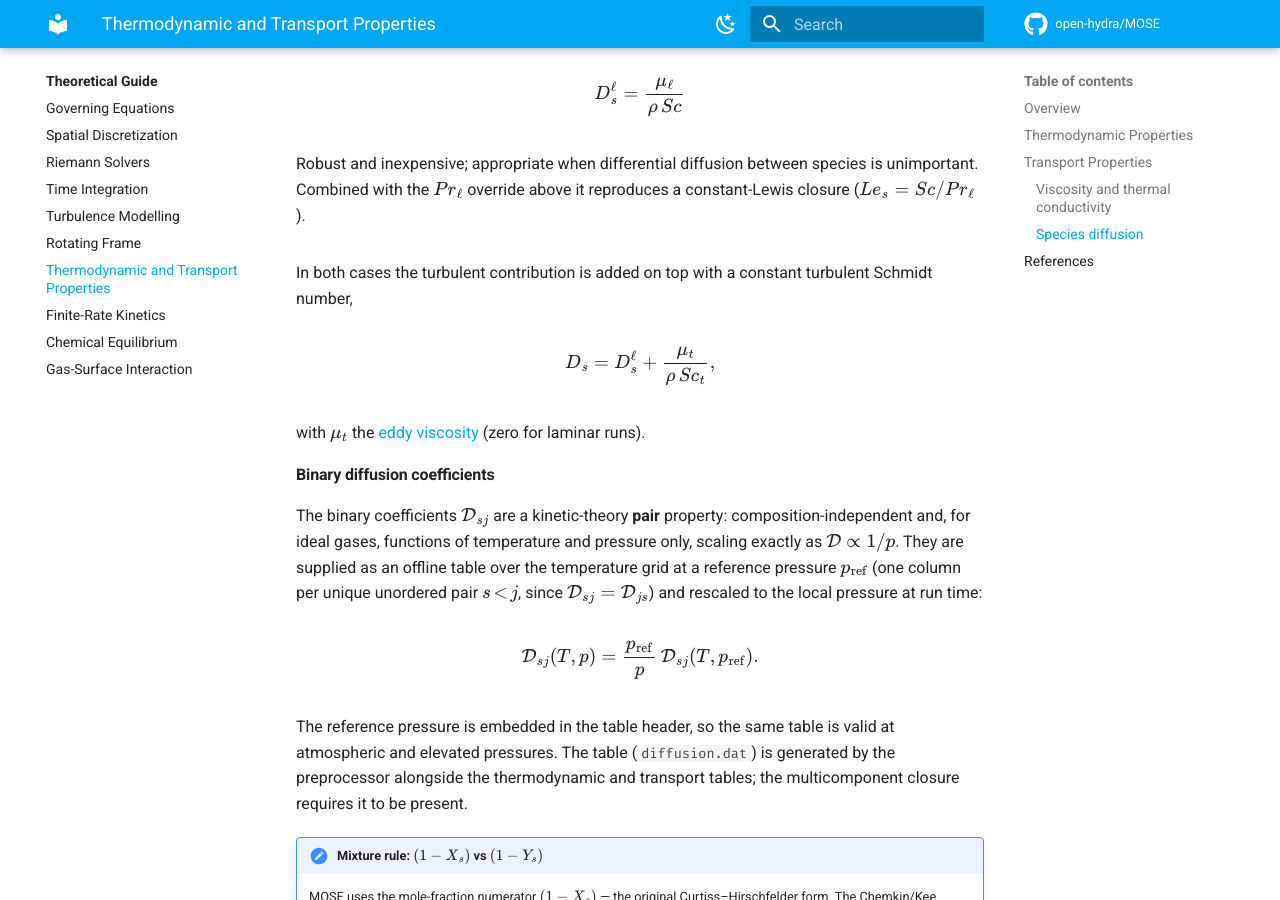
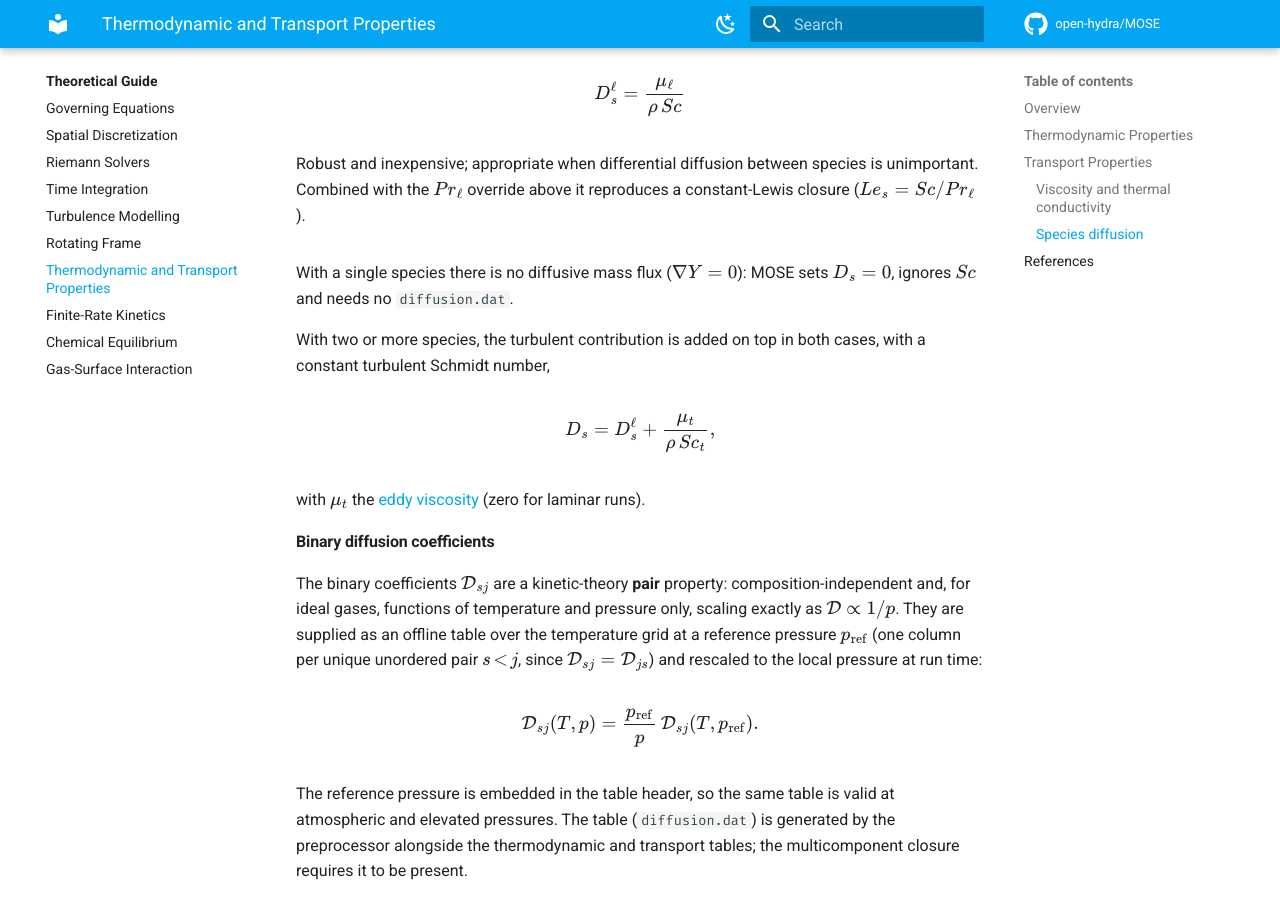
Before and after one commit to open-hydra/MOSE, an MkDocs documentation site: the page built from docs/theory/thermo.md, in a window 1280 px wide and 900 px high, scrolled down 3715 px. Built offline with MkDocs 1.6.1 and Material for MkDocs 9.7.7, drawn with Linux system fonts in a browser that asks for light colours; comment, search, counter and statistics services are not loaded.

Commit message:
Single species: no species diffusion, schmidt not needed
Since edeb83c the laminar Schmidt number is [MOSE-Physics] schmidt with
default 0, which selects mixture-averaged multicomponent diffusion, and
Assign_Setup stops when INPUT/diffusion.dat is missing. With a single
species FLINT loads no table (no species pairs), so every single-species
Navier-Stokes case failed at setup unless it set schmidt > 0: six viscous
tests did not run (flat-plate-laminar, flat-plate-turbulent SA / SST /
Wilcox2006, swbli SA / SST), and ablating-wall and mms carried
schmidt = 1.0 only to get past the check.

A single species has no diffusive mass flux: the species gradient is the
mass-fraction gradient, zero when Y = 1. Sc entered the result only at
round-off level (schmidt 1.0 vs 0.3 on the laminar flat plate, 2000
iterations: field differences <= 2e-11 of the range of each variable).

- Assign_Setup: require the binary diffusion table only when nsc > 1.
- Compute_Diffusive_Flux: Dm = 0 when nsc == 1, so the result does not
  depend on schmidt at all (with schmidt = 0 the old code would have
  called co_DS_expr without a table or divided by Sc = 0).
- Registry description, Config_Types comment, docs/user/registry.md and
  docs/theory/thermo.md say that schmidt is unused with one species.
- ablating-wall and mms: schmidt = 1.0 removed (no longer needed).

Co-Authored-By: Claude Opus 5.5 <noreply@anthropic.com>

```diff
--- a/docs/theory/thermo.md
+++ b/docs/theory/thermo.md
@@ -168,8 +168,11 @@ number $Sc$:
     because $\nabla Y_s \to 0$ there and the flux is fixed by the mass-conservation
     correction.
 
-In both cases the turbulent contribution is added on top with a constant turbulent
-Schmidt number,
+With a single species there is no diffusive mass flux ($\nabla Y = 0$): MOSE sets
+$D_s = 0$, ignores $Sc$ and needs no `diffusion.dat`.
+
+With two or more species, the turbulent contribution is added on top in both cases, with a
+constant turbulent Schmidt number,
 
 $$
 D_s = D_s^{\ell} + \frac{\mu_t}{\rho\,Sc_t},
```
Also changed, not shown: docs/user/registry.md (+1 -1 lines), 6 other files.
